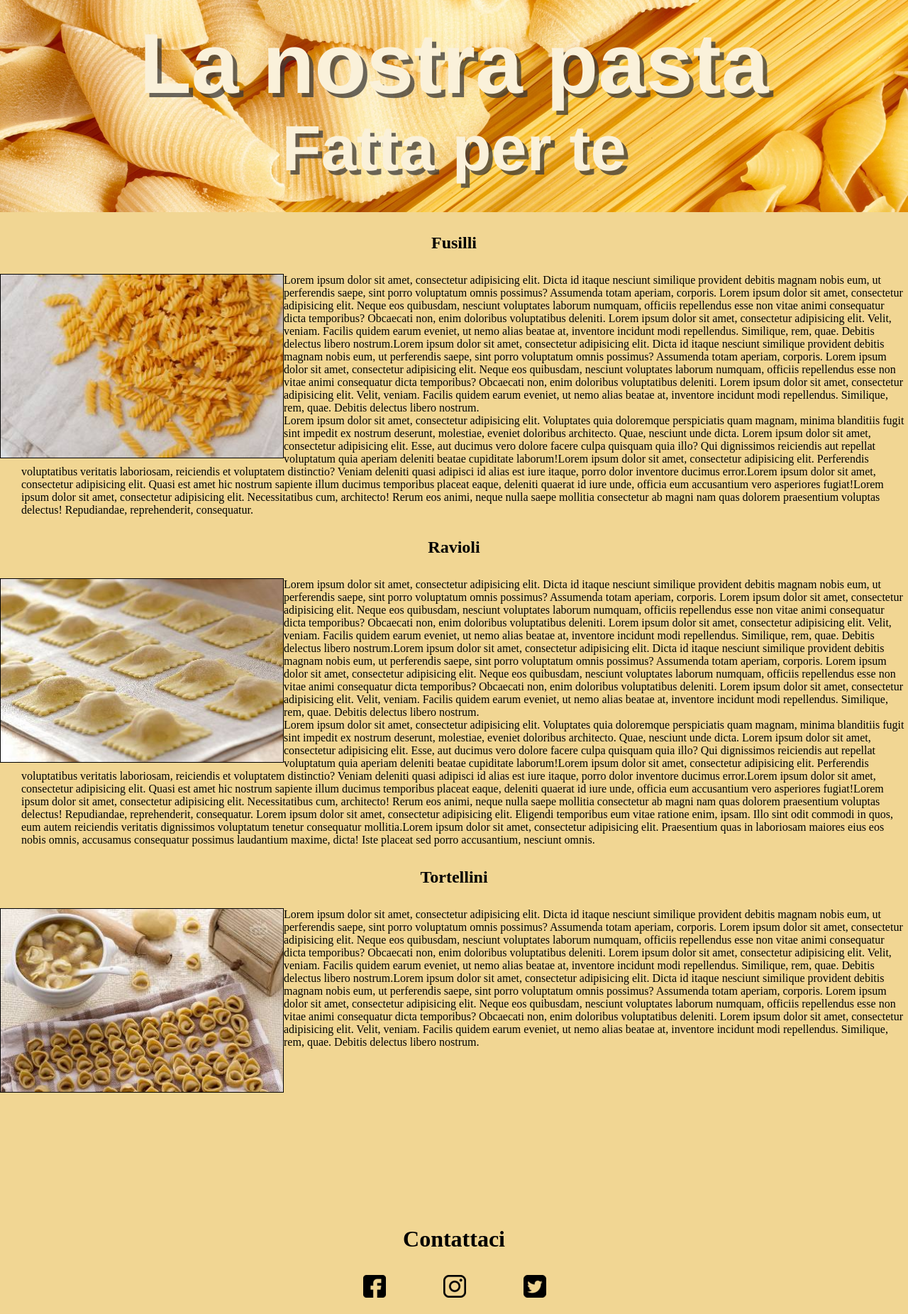
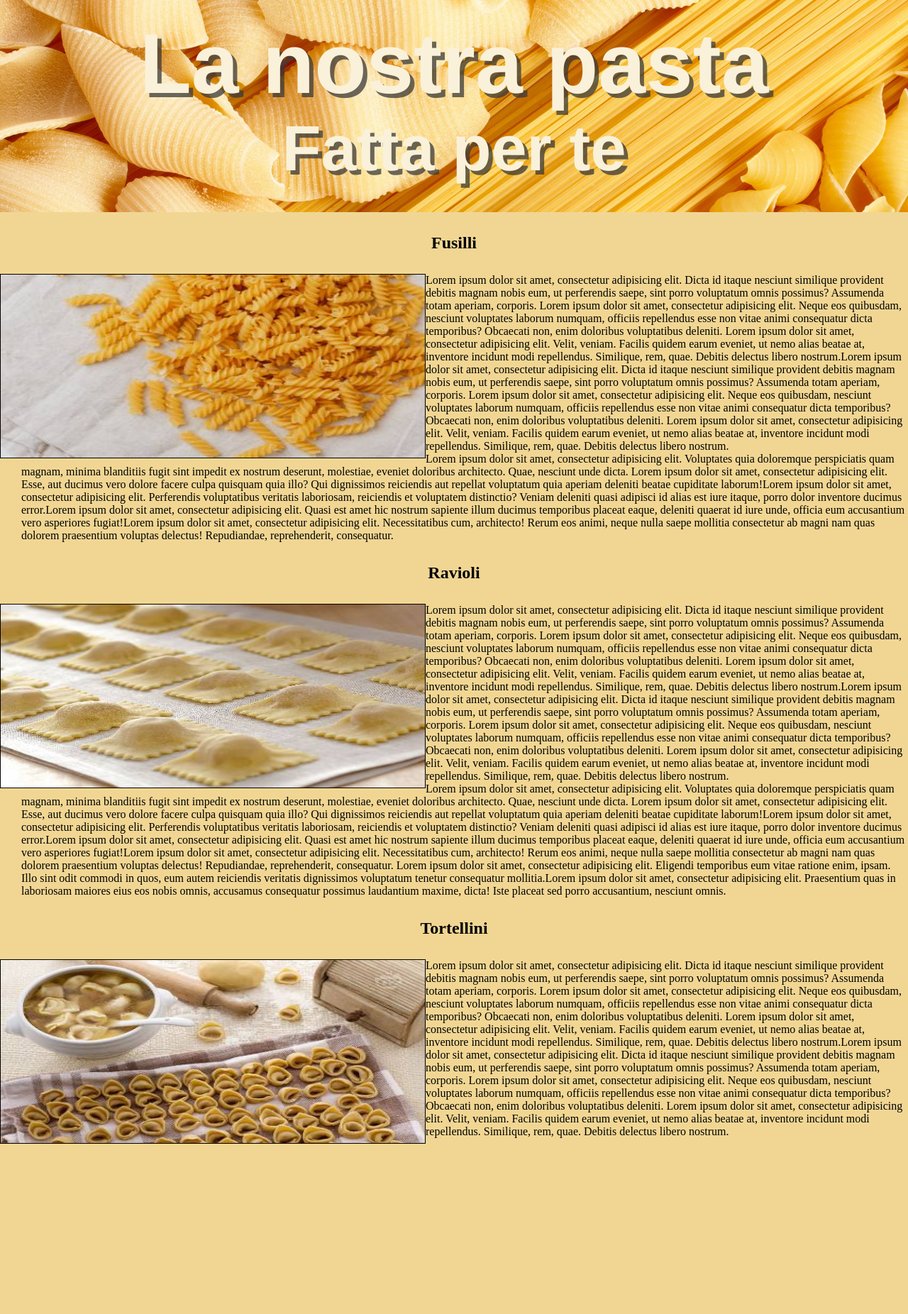
Before and after one commit to Tobias-Basilisco/corso-analista-programmatore, a PHP site: page /pastas.html in a window 1280 px wide. Shown: the part 151-2003 px from the top of the page at 71% size. Run offline with PHP 8.4, Linux system fonts and the light colour scheme.

Commit message:
pasta bien

```diff
--- a/TB/siti/pasta/style.css
+++ b/TB/siti/pasta/style.css
@@ -94,13 +94,14 @@
         }
 
 .prodotti-img {
-	width: 400px;
+	width: 600px;
 	height: 260px;
-
+	flex-wrap: wrap;
 	margin-left: 0px;
 	margin-right: 0px;
 	border: solid black 1px;
-	flex-basis: 20%;
+	flex-basis: 30%;
+	overflow: hidden
 }
 
 .pastatitle{
```
